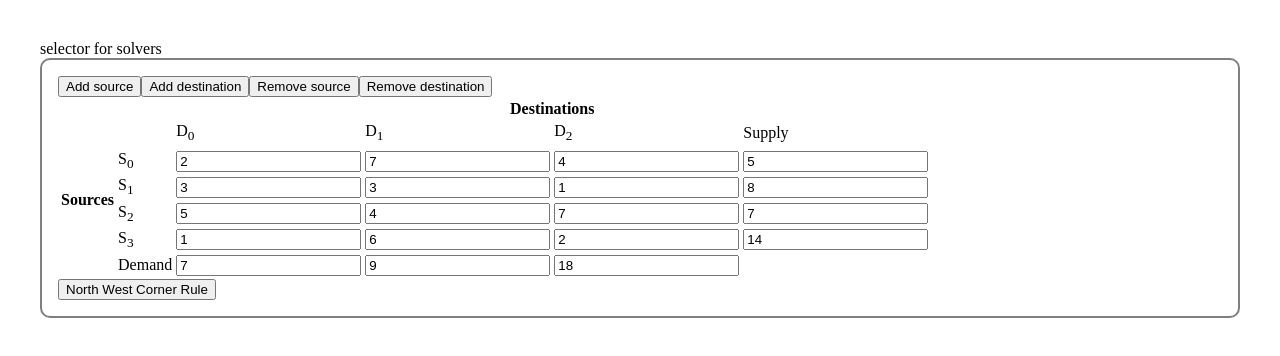
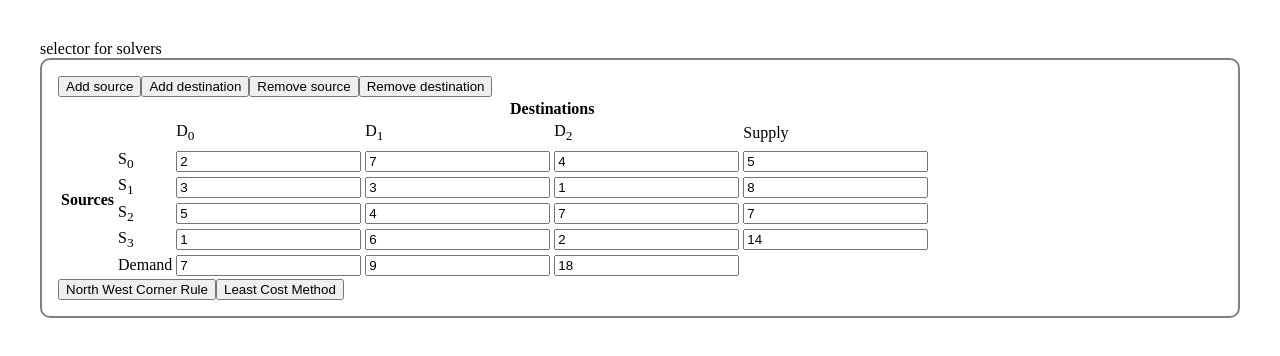
Before and after one commit to maheshbansod/numerical-methods, an Angular app: page / in a window 1280 px wide. Shown: the top 356 px of the page. Built offline with nearby package versions, Linux system fonts and the light colour scheme.

Commit message:
added least cost method

```diff
--- a/src/app/transportation-solve/transportation-solve.component.html
+++ b/src/app/transportation-solve/transportation-solve.component.html
@@ -38,6 +38,7 @@
     </div>
     <div>
         <button (click)="findInitialSolution('nwcr')">North West Corner Rule</button>
+        <button (click)="findInitialSolution('lcm')">Least Cost Method</button>
     </div>
     <div class="solution" *ngIf="showsolution">
         <table>
@@ -77,5 +78,6 @@
                 </td>
             </tr>
         </table>
+        The cost is {{getCost(table, solution.weights)}}
     </div>
 </div>
--- a/src/app/transportation-solve/transportation-solve.component.ts
+++ b/src/app/transportation-solve/transportation-solve.component.ts
@@ -19,13 +19,11 @@ export class TransportationSolveComponent implements OnInit {
   }
 
   findInitialSolution(method:String) {
+    let demands = this.demands.map( (x)=>[x] );
+    let supplys = this.supplys.map( (x)=>[x] );
+    let weights = [...Array(this.table.length)].map( (x)=>Array(demands.length).fill(0) );
     /**TODO: also check if problem is balanced */
-    if(method == 'nwcr') {
-      let demands = this.demands.map( (x)=>[x] );
-      let supplys = this.supplys.map( (x)=>[x] );
-      let weights = [...Array(this.table.length)].map( (x)=>Array(demands.length).fill(0) );
-
-      console.log(weights);
+    if(method == 'nwcr') { //north west corner rule
       let i=0, j=0;
       while( i<supplys.length && j<demands.length) {
         if(supplys[i][0] < demands[j][0]) {
@@ -42,8 +40,53 @@ export class TransportationSolveComponent implements OnInit {
       }
       this.solution = {weights:weights, supplys:supplys, demands:demands};
       this.showsolution = true;
-      console.log("done",this.solution);
+      //console.log("done",this.solution);
+    } else if(method == 'lcm') { //least cost method
+      let i=0,j=0,mini, minj, min=Infinity;
+      let table = this.table.map( (x)=>x.map(x=>x) );
+      while(1) {
+        min = Infinity;
+        for(i=0;i<table.length;i++) {
+          for(j=0;j<table[0].length;j++) {
+            if(table[i][j] < min) {
+              min = table[i][j];
+              mini = i;
+              minj = j;
+            }
+          }
+        }
+        if(!isFinite(min))
+          break;
+        i = mini;
+        j = minj;
+        if(supplys[i][0] < demands[j][0]) {
+          weights[i][j]=supplys[i][0];
+          demands[j].unshift(demands[j][0]-supplys[i][0]);
+          supplys[i].unshift(0);
+          for(i=0;i<table[0].length;i++)
+            table[mini][i] = Infinity;
+        } else {
+          weights[i][j] = demands[j][0];
+          supplys[i].unshift(supplys[i][0]-demands[j][0]);
+          demands[j].unshift(0);
+          for(i=0;i<table.length;i++)
+            table[i][minj] = Infinity;
+        }
+      }
+
+      this.solution = {weights:weights, supplys: supplys, demands:demands};
+      this.showsolution = true;
     }
+  }
+
+  getCost(table, weights) {
+    let cost = 0;
+    for(let i=0;i<table.length;i++) {
+      for(let j=0;j<table[0].length;j++) {
+        cost += table[i][j]*weights[i][j];
+      }
+    }
+    return cost;
   }
 
   addSource() {
```
